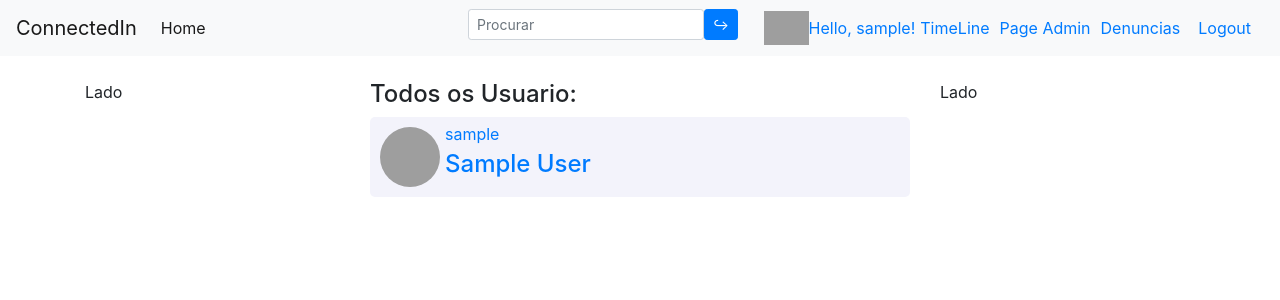
After one commit to brendonlucas/Projeto-Connectedin, a Django app: page /page-admin in a window 1280 px wide. The commit adds this page. Shown: the top 300 px of the page. Run offline with Django 3.2, Linux system fonts and the light colour scheme; the visitor is signed in with stand-in values (Sample User, id 1); data comes from the database, SQL or seed files in the repository; some libraries are stand-ins or nearby versions; grey boxes are pictures that could not be loaded.

Commit message:
implemented page superuser

```diff
--- /dev/null
+++ b/profile/templates/pag_superuser.html
@@ -0,0 +1,55 @@
+{% extends 'base.html' %}
+{% block body %}
+<div class="container">
+    <div class="row">
+        <div class="col col-sm-3">
+            Lado
+        </div>
+        <div class="col col-sm-6">
+            <h4>Todos os Usuario:</h4>
+            {% if notice %}
+            <p class="alert alert-{{notice.type}}">
+                {{notice.content}}
+            </p>
+            {% endif %}
+            {% for profile in profiles %}
+            <div class="media" style="background-color:#f3f3fb ;padding:5px; border-radius:5px">
+                <div class="media-body">
+                     {% if current_user.photo.url != null %}
+                        <img style="width:40px; height:40px; border-radius:50%; float:left; margin:5px" src="{{profile.photo.url}}" alt="profile_image">
+                    {% else %}
+                        <img style="width:60px; height:60px; border-radius:50%; float:left; margin:5px" src="https://www.uic.mx/posgrados/files/2018/05/default-user.png" alt="profile_image">
+                    {% endif %}
+
+                    <span class="preview-username">
+                        <a href="{% url 'show_user' profile.id %}">{{ profile.username }}</a>
+                    </span>
+                    <h4 class="mt-1">
+                        <a href="{% url 'show_user' profile.id %}">{{ profile.full_name }}</a>
+                    </h4>
+                </div>
+                {% if current_user.id != profile.id %}
+                    <a class="btn btn-sm btn-primary" href="" role="button" id="dropdownMenuLink"
+                       data-toggle="dropdown" aria-haspopup="true" aria-expanded="false">Opções</a>
+                    <div class="dropdown-menu" aria-labelledby="dropdownMenuLink">
+                        <a class="dropdown-item" href="#">Convidar</a>
+                            <a class="dropdown-item" href="#">Bloquear</a>
+                            {% if current_user.is_superuser %}
+                                {% if profile.is_superuser %}
+                                    <a class="dropdown-item" href="{% url 'set_admin' profile.id %}">Retirar dos Administradores</a>
+                                {% else %}
+                                    <a class="dropdown-item" href="{% url 'set_admin' profile.id %}">Tornar Administrador</a>
+                                {% endif %}
+                            {% endif %}
+                        </div>
+                {% endif %}
+            </div>
+            <br>
+            {% endfor %}
+        </div>
+        <div class="col col-sm-3">
+            Lado
+        </div>
+    </div>
+</div>
+{% endblock %}
--- a/profile/urls.py
+++ b/profile/urls.py
@@ -1,5 +1,5 @@
 from django.urls import path
-from profile.views import show, invite_friendship, accept_friendship, refuse_friendship, find_user, set_admin ,find_user_in_link
+from profile.views import *
 
 urlpatterns = [
   path('<int:profile_id>', show, name='show_user'),
@@ -9,4 +9,5 @@ urlpatterns = [
   path('find/', find_user, name='find_user'),
   path('find/<str:username>', find_user_in_link, name='find_user_link'),
   path('set-admin/<int:profile_id>', set_admin, name='set_admin'),
+  path('page-admin', page_admin, name='page_admin'),
 ]
--- a/profile/views.py
+++ b/profile/views.py
@@ -16,7 +16,6 @@ def index(request):
     posts = Post.objects.filter(user=current_user(request), type_post='0')
     paginador = Paginator(posts, 10)
     page = request.GET.get('page')
-
     posts = paginador.get_page(page)
 
     src = {'current_user': current_user(request), 'profiles': profiles, 'form': PostForm(),
@@ -98,3 +97,11 @@ def find_user(request):
 def find_user_in_link(request, username):
     users = User.objects.filter(first_name=username)
     return render(request, 'find_user.html', {'users': users, 'current_user': current_user(request)})
+
+
+@login_required
+def page_admin(request):
+    if current_user(request).is_superuser:
+        return render(request, 'pag_superuser.html', {'current_user': current_user(request), 'profiles': User.objects.all()})
+    else:
+        return render(request, 'access_denied.html', {'current_user': current_user(request)})
--- a/report_post/templates/show_reports.html
+++ b/report_post/templates/show_reports.html
@@ -6,7 +6,7 @@
         {% if reports %}
             {% for report in reports %}
                 {% if report.amount > 0%}
-                <div style="border-radius:5px; max-width:500px ;margin-left: auto; margin-right: auto; background-color:#f3f3f3; padding:6px;">
+                <div style="border-radius:5px; max-width:500px ;margin-left: auto; margin-right: auto; background-color:#f3f3fb; padding:6px;">
                 <p>Publicado em {{ report.post.pub_date }}</p>
                 <p>{{ report.post.content }}</p>
 
--- a/templates/_header.html
+++ b/templates/_header.html
@@ -11,17 +11,24 @@
       </li>
     </ul>
     {% if current_user.is_authenticated %}
-    <form class="form-inline" style="margin-right:10px" method="post" action="{% url 'find_user' %}">
+      <form class="form-inline" style="margin-right:10px" method="post" action="{% url 'find_user' %}">
       {% csrf_token %}
       <div class="form-group mx-sm-3 mb-2">
         <input type="text" class="form-control form-control-sm" id="id_find_user" name="name_user" placeholder="Procurar" required>
         <button  type="submit" class="btn btn-primary btn-sm" >&hookrightarrow;</button >
       </div>
     </form>
+
     {% if current_user.photo.url != null %}
-    <a href="{% url 'show_user' current_user.id %}"><img src="{{ current_user.photo.url }}" style="max-width: 10%"> Hello, {{ current_user.username }}! </a>
+        <img src="{{ current_user.photo.url }}" style="max-width: 4%"> <a href="{% url 'show_user' current_user.id %}"> Hello, {{ current_user.username }}! </a>
     {% else %}
-        <a href="{% url 'show_user' current_user.id %}"><img src="https://www.uic.mx/posgrados/files/2018/05/default-user.png" style="max-width: 10%"> Hello, {{ current_user.username }}! </a>
+       <img src="https://www.uic.mx/posgrados/files/2018/05/default-user.png" style="max-width: 4%"> <a href="{% url 'show_user' current_user.id %}"> Hello, {{ current_user.username }}! </a>
+    {% endif %}
+
+    {% if current_user.is_superuser %}
+      <a style="margin:5px" href="{% url 'index' %}">TimeLine</a>
+      <a style="margin:5px" href="{% url 'page_admin' %}">Page Admin</a>
+      <a style="margin:5px" href="{% url 'show_reports' %}">Denuncias</a>
     {% endif %}
     <form action={% url 'logout' %}>
        <button class="btn btn-link" type="submit">Logout</button>
```
Also changed, not shown: profile/templates/find_user.html (+12 -1 lines), profile/templates/profile.html (+16 -8 lines), report_post/templates/report_post2.html (deleted, +0 -12 lines).
